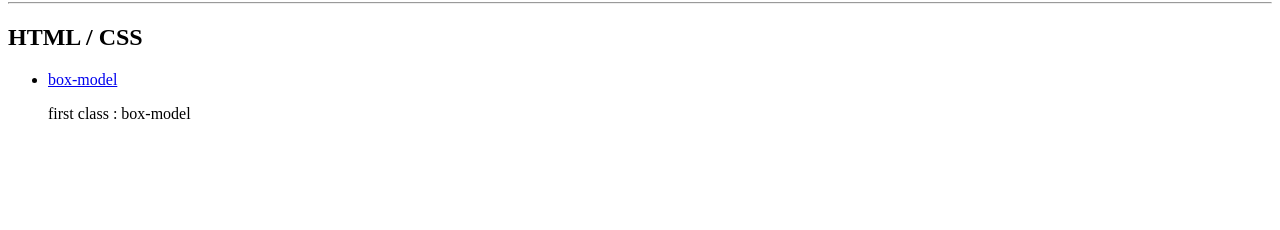
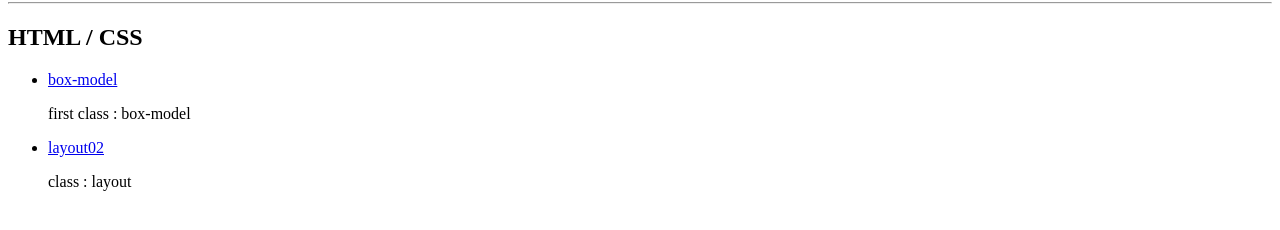
Before and after one commit to ChangMins/document, a plain HTML site: page index.html in a window 1280 px wide. Shown: the part 78-308 px from the top of the page. Drawn offline with Linux system fonts and the light colour scheme.

Commit message:
Add files via upload

```diff
--- a/index.html
+++ b/index.html
@@ -18,6 +18,11 @@
       <a href="./doc/box01.html" target="_blank">box-model</a>
       <p>first class : box-model</p>
     </li>
+
+    <li>
+      <a href="./doc/layout02.html" target="_blank">layout02</a>
+      <p>class : layout</p>
+    </li>
   </ul>
 </body>
 </html>
```
